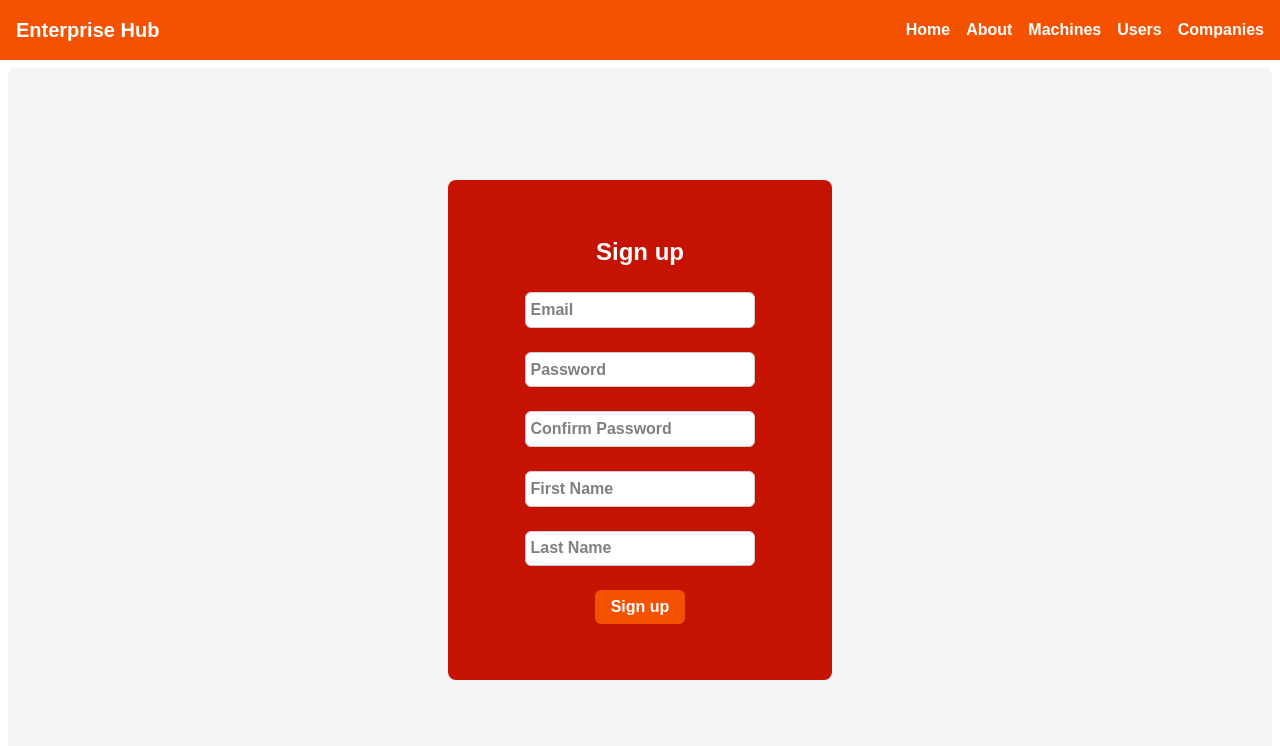
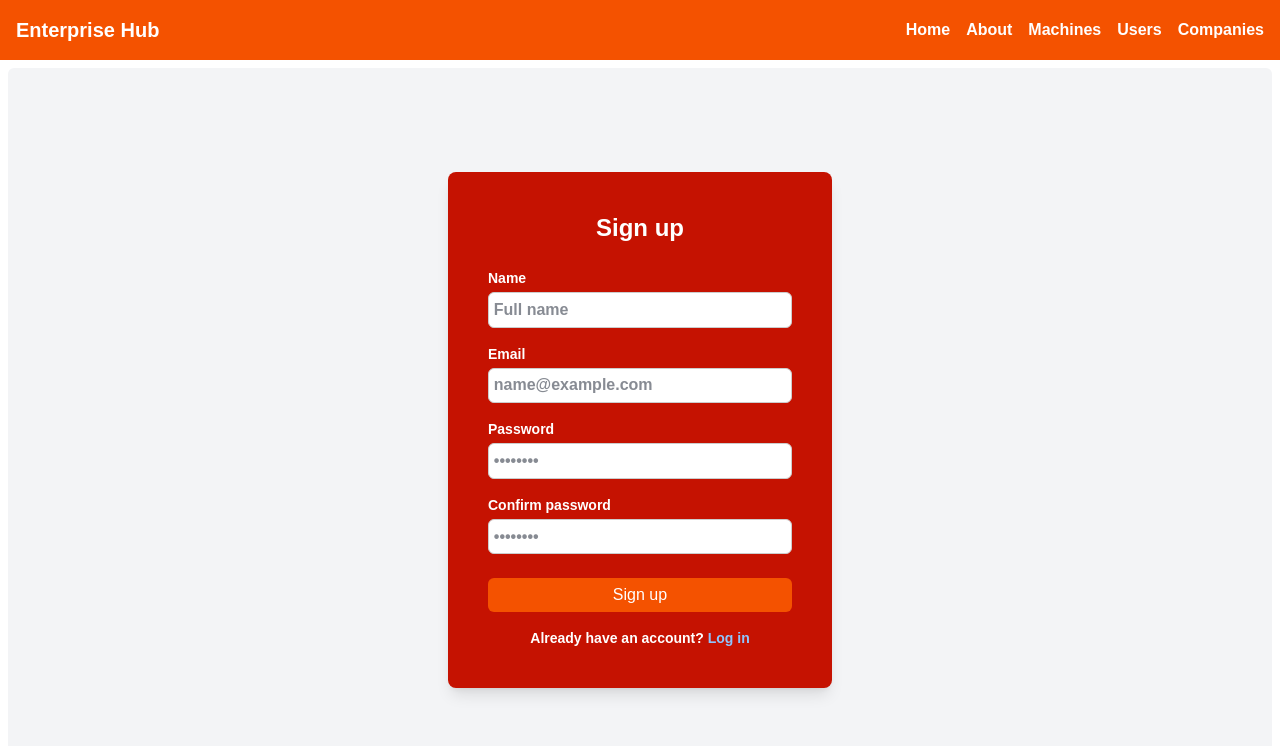
Before and after one commit to DavidLinoe/enterprise-hub-angular-nest, an Angular app: page /sign-up in a window 1280 px wide. Shown: the top 746 px of the page. Built offline with nearby package versions, Linux system fonts and the light colour scheme.

Commit message:
feat: criando interceptor e validando login do usuario

```diff
--- a/src/app/app.config.ts
+++ b/src/app/app.config.ts
@@ -1,11 +1,14 @@
 import { ApplicationConfig, provideBrowserGlobalErrorListeners } from '@angular/core';
 import { provideRouter } from '@angular/router';
+import { provideHttpClient, withInterceptors } from '@angular/common/http';
 
 import { routes } from './app.routes';
+import { authInterceptor } from './interceptors/auth.interceptor';
 
 export const appConfig: ApplicationConfig = {
   providers: [
     provideBrowserGlobalErrorListeners(),
-    provideRouter(routes)
-  ]
+    provideRouter(routes),
+    provideHttpClient(withInterceptors([authInterceptor])),
+  ],
 };
--- a/src/app/features/auth/apis/auth.api.ts
+++ b/src/app/features/auth/apis/auth.api.ts
@@ -1,16 +1,16 @@
 import { Injectable } from '@angular/core';
 import { ApiService } from '../../../services/api.service';
-import { Auth } from '../models/auth.model';
+import { AuthUser, SignUpPayload } from '../models/auth.model';
 
 @Injectable()
 export class AuthApi {
-  constructor(private apiService: ApiService<Partial<Auth>>) {}
+  constructor(private apiService: ApiService<AuthUser>) {}
 
   signIn(email: string, password: string) {
-    return this.apiService.post('auth/login', { email, password });
+    return this.apiService.post('auth/login', { email, password } as Partial<AuthUser>);
   }
 
-  signUp(email: string, password: string) {
-    return this.apiService.post('auth/register', { email, password });
+  signUp(payload: SignUpPayload) {
+    return this.apiService.post('auth/register', payload as Partial<AuthUser>);
   }
 }
--- a/src/app/features/auth/containers/sign-in/sign-in.component.html
+++ b/src/app/features/auth/containers/sign-in/sign-in.component.html
@@ -1,11 +1,46 @@
 <div class="flex flex-col items-center justify-center w-full h-full">
   <form
     [formGroup]="signInForm"
-    class="w-96 gap-6 p-14 bg-primary-dark flex flex-col items-center justify-center rounded-lg"
+    (ngSubmit)="logIn()"
+    class="w-96 gap-4 p-10 bg-primary-dark flex flex-col rounded-lg shadow-lg"
   >
-    <h1 class="text-2xl text-primary-text">Log in</h1>
-    <input type="email" name="email" id="email" formControlName="email" />
-    <input type="password" name="password" id="password" formControlName="password" />
-    <button type="submit">Log in</button>
+    <h1 class="text-2xl text-primary-text text-center mb-2">Log in</h1>
+
+    <div class="flex flex-col gap-1">
+      <label class="text-sm text-primary-text">Email</label>
+      <input
+        type="email"
+        formControlName="email"
+        placeholder="name@example.com"
+        class="px-3 py-2 rounded-md border border-gray-300 bg-white text-gray-900 focus:outline-none focus:ring-2 focus:ring-blue-500"
+      />
+    </div>
+
+    <div class="flex flex-col gap-1">
+      <label class="text-sm text-primary-text">Password</label>
+      <input
+        type="password"
+        formControlName="password"
+        placeholder="••••••••"
+        class="px-3 py-2 rounded-md border border-gray-300 bg-white text-gray-900 focus:outline-none focus:ring-2 focus:ring-blue-500"
+      />
+    </div>
+
+    @if (errorMessage) {
+      <p class="text-sm text-red-400">{{ errorMessage }}</p>
+    }
+
+    <button
+      type="submit"
+      [disabled]="loading"
+      class="mt-2 px-4 py-2 rounded-md bg-blue-600 text-white font-medium hover:bg-blue-700 disabled:opacity-60"
+    >
+      {{ loading ? 'Loading...' : 'Log in' }}
+    </button>
+
+    <p class="text-sm text-primary-text text-center">
+      No account?
+      <a routerLink="/sign-up" class="text-blue-300 hover:underline">Sign up</a>
+    </p>
   </form>
 </div>
--- a/src/app/features/auth/containers/sign-up/sign-up.component.html
+++ b/src/app/features/auth/containers/sign-up/sign-up.component.html
@@ -1,14 +1,71 @@
 <div class="flex flex-col items-center justify-center w-full h-full">
   <form
-    class="w-96 gap-6 p-14 bg-primary-dark flex flex-col items-center justify-center rounded-lg"
+    [formGroup]="signUpForm"
+    (ngSubmit)="signUp()"
+    class="w-96 gap-4 p-10 bg-primary-dark flex flex-col rounded-lg shadow-lg"
   >
-    <h1 class="text-2xl text-primary-text">Sign up</h1>
-    <input placeholder="Email" type="email" name="email" id="email" />
-    <input placeholder="Password" type="password" name="password" id="password" />
-    <input placeholder="Confirm Password" type="password" name="confirm-password" id="confirm-password" />
-    <input placeholder="First Name" type="text" name="first-name" id="first-name" />
-    <input placeholder="Last Name" type="text" name="last-name" id="last-name" />
+    <h1 class="text-2xl text-primary-text text-center mb-2">Sign up</h1>
 
-    <button type="submit">Sign up</button>
+    <div class="flex flex-col gap-1">
+      <label class="text-sm text-primary-text">Name</label>
+      <input
+        type="text"
+        formControlName="name"
+        placeholder="Full name"
+        class="px-3 py-2 rounded-md border border-gray-300 bg-white text-gray-900 focus:outline-none focus:ring-2 focus:ring-blue-500"
+      />
+    </div>
+
+    <div class="flex flex-col gap-1">
+      <label class="text-sm text-primary-text">Email</label>
+      <input
+        type="email"
+        formControlName="email"
+        placeholder="name@example.com"
+        class="px-3 py-2 rounded-md border border-gray-300 bg-white text-gray-900 focus:outline-none focus:ring-2 focus:ring-blue-500"
+      />
+    </div>
+
+    <div class="flex flex-col gap-1">
+      <label class="text-sm text-primary-text">Password</label>
+      <input
+        type="password"
+        formControlName="password"
+        placeholder="••••••••"
+        class="px-3 py-2 rounded-md border border-gray-300 bg-white text-gray-900 focus:outline-none focus:ring-2 focus:ring-blue-500"
+      />
+    </div>
+
+    <div class="flex flex-col gap-1">
+      <label class="text-sm text-primary-text">Confirm password</label>
+      <input
+        type="password"
+        formControlName="confirmPassword"
+        placeholder="••••••••"
+        class="px-3 py-2 rounded-md border border-gray-300 bg-white text-gray-900 focus:outline-none focus:ring-2 focus:ring-blue-500"
+      />
+    </div>
+
+
+    @if (signUpForm.errors?.['passwordMismatch'] && signUpForm.get('confirmPassword')?.touched) {
+      <p class="text-sm text-red-400">Passwords do not match</p>
+    }
+
+    @if (errorMessage) {
+      <p class="text-sm text-red-400">{{ errorMessage }}</p>
+    }
+
+    <button
+      type="submit"
+      [disabled]="loading"
+      class="mt-2 px-4 py-2 rounded-md bg-blue-600 text-white font-medium hover:bg-blue-700 disabled:opacity-60"
+    >
+      {{ loading ? 'Creating...' : 'Sign up' }}
+    </button>
+
+    <p class="text-sm text-primary-text text-center">
+      Already have an account?
+      <a routerLink="/sign-in" class="text-blue-300 hover:underline">Log in</a>
+    </p>
   </form>
 </div>
--- a/src/app/features/auth/containers/sign-up/sign-up.component.ts
+++ b/src/app/features/auth/containers/sign-up/sign-up.component.ts
@@ -1,12 +1,66 @@
 import { CommonModule } from '@angular/common';
-import { Component } from '@angular/core';
-import { Router } from '@angular/router';
+import { Component, OnInit } from '@angular/core';
+import { FormBuilder, FormGroup, ReactiveFormsModule, Validators } from '@angular/forms';
+import { Router, RouterLink } from '@angular/router';
+import { AuthApi } from '../../apis/auth.api';
+import { AuthFacade } from '../../facades/auth.facades';
 
 @Component({
-  imports: [CommonModule],
+  imports: [CommonModule, ReactiveFormsModule, RouterLink],
   selector: 'feature-sign-up',
   templateUrl: './sign-up.component.html',
+  providers: [AuthFacade, AuthApi],
 })
-export class SignUpComponent {
-  constructor(public router: Router) {}
+export class SignUpComponent implements OnInit {
+  public signUpForm!: FormGroup;
+  public errorMessage: string | null = null;
+  public loading: boolean = false;
+
+  constructor(
+    private formBuilder: FormBuilder,
+    private router: Router,
+    private authFacade: AuthFacade,
+  ) {}
+
+  ngOnInit(): void {
+    this.signUpForm = this.formBuilder.group(
+      {
+        name: ['', [Validators.required]],
+        email: ['', [Validators.required, Validators.email]],
+        password: ['', [Validators.required, Validators.minLength(6)]],
+        confirmPassword: ['', [Validators.required]],
+        role: ['USER', [Validators.required]],
+      },
+      { validators: this.matchPasswords },
+    );
+  }
+
+  private matchPasswords(group: FormGroup) {
+    const password = group.get('password')?.value;
+    const confirm = group.get('confirmPassword')?.value;
+    return password === confirm ? null : { passwordMismatch: true };
+  }
+
+  signUp(): void {
+    if (this.signUpForm.invalid) {
+      this.signUpForm.markAllAsTouched();
+      return;
+    }
+
+    this.loading = true;
+    this.errorMessage = null;
+    const { confirmPassword, ...rest } = this.signUpForm.value;
+    const payload = { ...rest, companyId: '' };
+
+    this.authFacade.signUp(payload).subscribe({
+      next: () => {
+        this.loading = false;
+        this.router.navigate(['/companies']);
+      },
+      error: (err) => {
+        this.loading = false;
+        this.errorMessage = err?.error?.message ?? 'Could not create account';
+      },
+    });
+  }
 }
--- a/src/app/guards/auth-guard.ts
+++ b/src/app/guards/auth-guard.ts
@@ -1,5 +1,15 @@
-import { CanActivateFn } from '@angular/router';
+import { inject } from '@angular/core';
+import { CanActivateFn, Router } from '@angular/router';
+import { TokenService } from '../services/token.service';
 
-export const authGuard: CanActivateFn = (route, state) => {
-  return true;
+export const authGuard: CanActivateFn = () => {
+  const tokenService = inject(TokenService);
+  const router = inject(Router);
+
+  if (tokenService.isAuthenticated()) {
+    return true;
+  }
+
+  tokenService.removeToken();
+  return router.createUrlTree(['/sign-in']);
 };
--- /dev/null
+++ b/src/app/interceptors/auth.interceptor.ts
@@ -0,0 +1,20 @@
+import { HttpInterceptorFn } from '@angular/common/http';
+import { inject } from '@angular/core';
+import { TokenService } from '../services/token.service';
+
+export const authInterceptor: HttpInterceptorFn = (req, next) => {
+  const tokenService = inject(TokenService);
+  const token = tokenService.getToken();
+
+  if (!token) {
+    return next(req);
+  }
+
+  const authReq = req.clone({
+    setHeaders: {
+      Authorization: `Bearer ${token}`,
+    },
+  });
+
+  return next(authReq);
+};
--- /dev/null
+++ b/src/app/services/token.service.ts
@@ -0,0 +1,47 @@
+import { Injectable } from '@angular/core';
+
+export interface DecodedToken {
+  userId: string;
+  role: string;
+  iat: number;
+  exp: number;
+}
+
+@Injectable({ providedIn: 'root' })
+export class TokenService {
+  private readonly STORAGE_KEY = 'auth_token';
+
+  setToken(token: string): void {
+    localStorage.setItem(this.STORAGE_KEY, token);
+  }
+
+  getToken(): string | null {
+    return localStorage.getItem(this.STORAGE_KEY);
+  }
+
+  removeToken(): void {
+    localStorage.removeItem(this.STORAGE_KEY);
+  }
+
+  decodeToken(token?: string): DecodedToken | null {
+    const value = token ?? this.getToken();
+    if (!value) return null;
+    try {
+      const payload = value.split('.')[1];
+      const decoded = atob(payload.replace(/-/g, '+').replace(/_/g, '/'));
+      return JSON.parse(decoded) as DecodedToken;
+    } catch {
+      return null;
+    }
+  }
+
+  isTokenExpired(): boolean {
+    const decoded = this.decodeToken();
+    if (!decoded?.exp) return true;
+    return Date.now() >= decoded.exp * 1000;
+  }
+
+  isAuthenticated(): boolean {
+    return !!this.getToken() && !this.isTokenExpired();
+  }
+}
```
Also changed, not shown: src/app/features/auth/containers/sign-in/sign-in.component.ts (+27 -8 lines), src/app/features/auth/facades/auth.facades.ts (+37 -9 lines), src/app/features/auth/models/auth.model.ts (+18 -0 lines).
